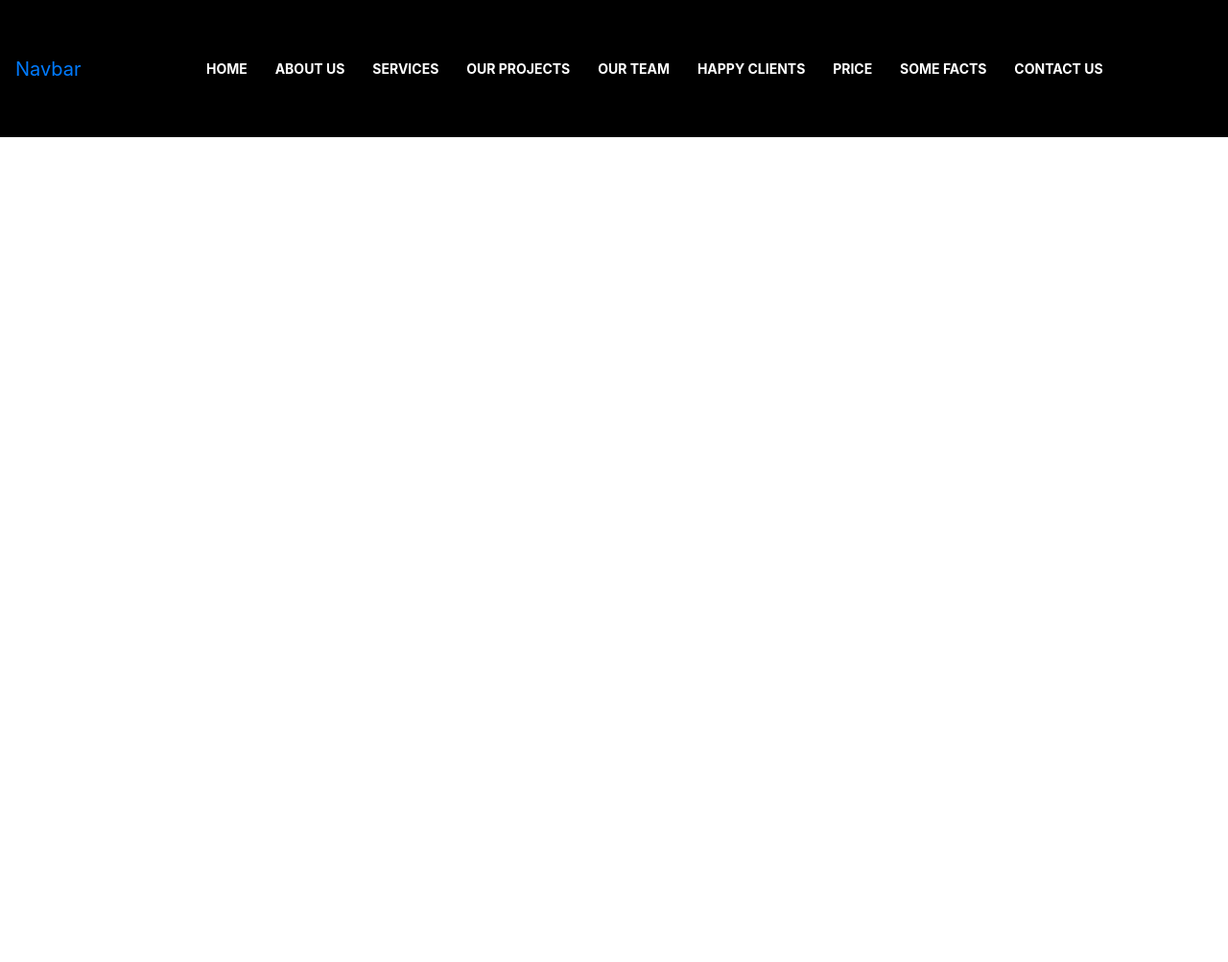
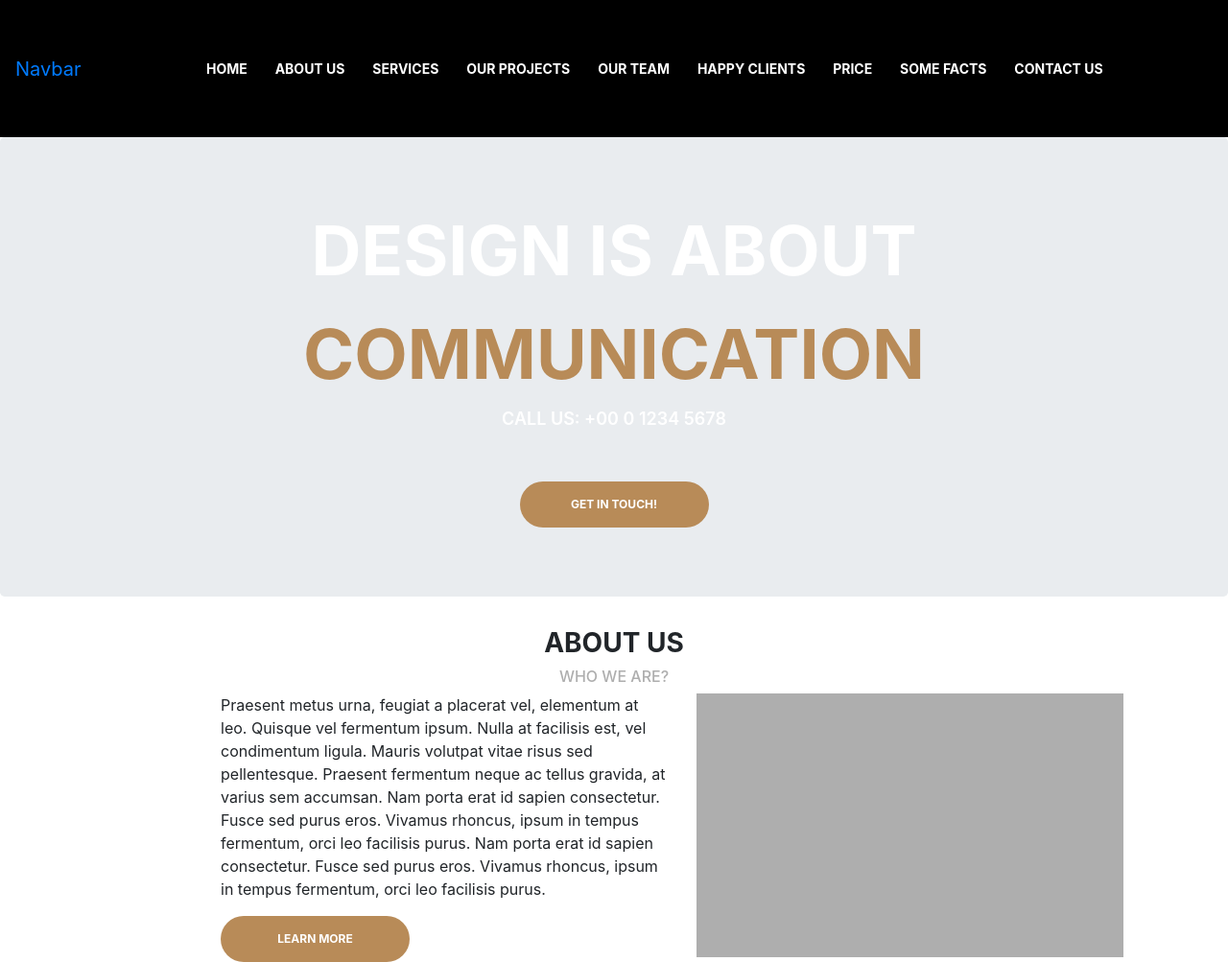
Before and after one commit to adriannadyga/16.8LandingPage, a website: page index.html in a window 1280 px wide. Shown: the whole page at 96% size. Before the commit the page ends 800 px from the top, so only its background shows below. Drawn offline with nearby package versions, Linux system fonts and the light colour scheme.

Commit message:
Add and styled section about-us

```diff
--- a/index.html
+++ b/index.html
@@ -28,5 +28,24 @@
             </div>
         </div>
     </nav>
+    <div class="jumbotron">
+        <div>DESIGN IS ABOUT</div>
+        <div class="beige">COMMUNICATION</div>
+        <div class="number">CALL US: +00 0 1234 5678</div>
+        <button class="activeButton">get in touch!</button>
+    </div>
+    <div class="about-us">
+        <h3>about us</h3>
+        <h6>who we are?</h6>
+        <div class="row">
+            <div class="col-7">
+                <p>Praesent metus urna, feugiat a placerat vel, elementum at leo. Quisque vel fermentum ipsum. Nulla at facilisis est, vel condimentum ligula. Mauris volutpat vitae risus sed pellentesque. Praesent fermentum neque ac tellus gravida, at varius sem accumsan. Nam porta erat id sapien consectetur. Fusce sed purus eros. Vivamus rhoncus, ipsum in tempus fermentum, orci leo facilisis purus. Nam porta erat id sapien consectetur. Fusce sed purus eros. Vivamus rhoncus, ipsum in tempus fermentum, orci leo facilisis purus.</p>
+                <button class="activeButton">learn more</button>
+            </div>
+            <div class="col-5">
+                <div class="video"></div>
+            </div>
+        </div>
+      </div>
 </body>
 </html>
--- /dev/null
+++ b/sass/_about-us.scss
@@ -0,0 +1,10 @@
+.about-us {
+    margin: 0 230px;
+    .col-5 {
+        .video {
+            width: 445px;
+            height: 275px;
+            background: $grey;
+        }
+    }
+}
--- /dev/null
+++ b/sass/_jumbotron.scss
@@ -0,0 +1,13 @@
+.jumbotron {
+    text-align: center;
+    color: $white;
+    font-size: 72px;
+    font-weight: 700;
+    .beige {
+    color: $beige;
+    }
+    .number {
+        font-size: 18px;
+        font-weight: 600;
+    }
+}
--- a/sass/style.scss
+++ b/sass/style.scss
@@ -1,2 +1,4 @@
 @import "variables";
 @import "navbar";
+@import "jumbotron";
+@import "about-us";
```
Also changed, not shown: css/style.css, 1 other file.
